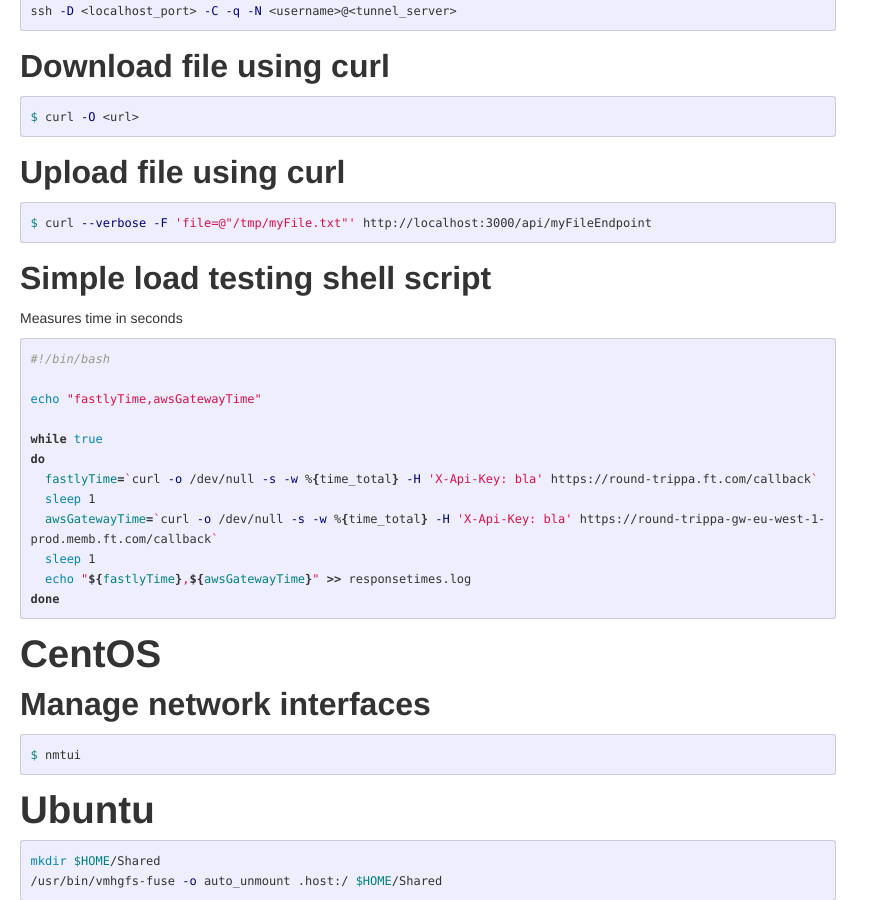
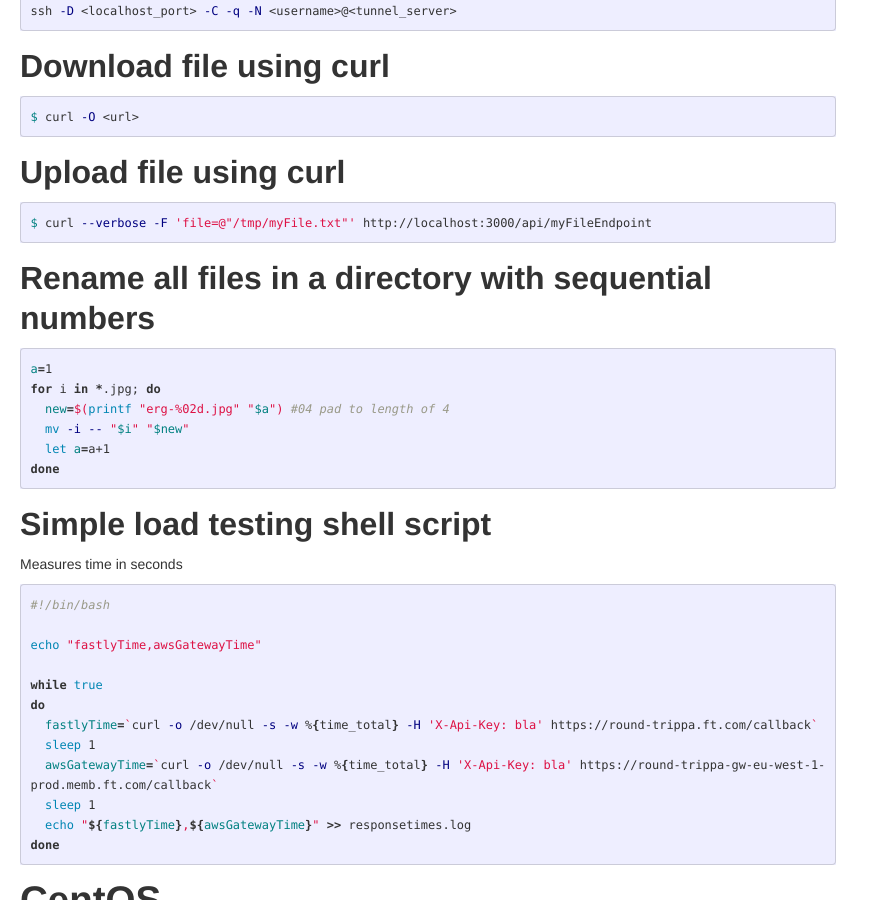
Before and after one commit to anuragkapur/anuragkapur.github.io, a Jekyll site: the page built from blog/cheat-sheets/_posts/2017-01-12-unix-commands.md, in a window 1280 px wide and 900 px high, scrolled down 1176 px. Shown: the whole window, without its empty margins (0-879 px from the left). Built offline with Jekyll 4.4.1, drawn with Linux system fonts in a browser that asks for light colours; comment, search, counter and statistics services are not loaded.

Commit message:
Add command to rename all files in a dir

````diff
--- a/blog/cheat-sheets/_posts/2017-01-12-unix-commands.md
+++ b/blog/cheat-sheets/_posts/2017-01-12-unix-commands.md
@@ -58,6 +58,16 @@ $ curl -O <url>
 $ curl --verbose -F 'file=@"/tmp/myFile.txt"' http://localhost:3000/api/myFileEndpoint
 ```
 
+## Rename all files in a directory with sequential numbers
+```bash
+a=1
+for i in *.jpg; do
+  new=$(printf "erg-%02d.jpg" "$a") #04 pad to length of 4
+  mv -i -- "$i" "$new"
+  let a=a+1
+done
+```
+
 ## Simple load testing shell script
 Measures time in seconds
 ```shell
````
